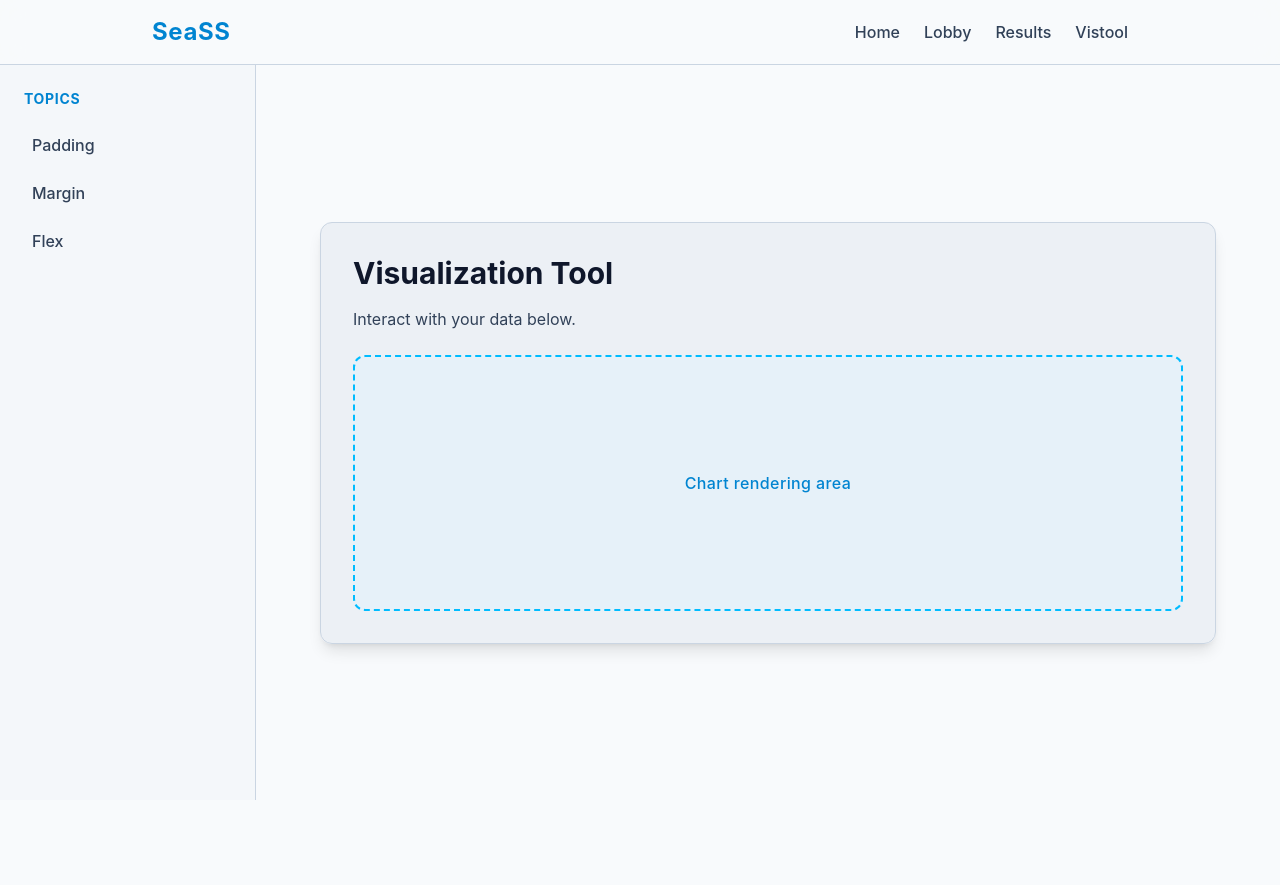
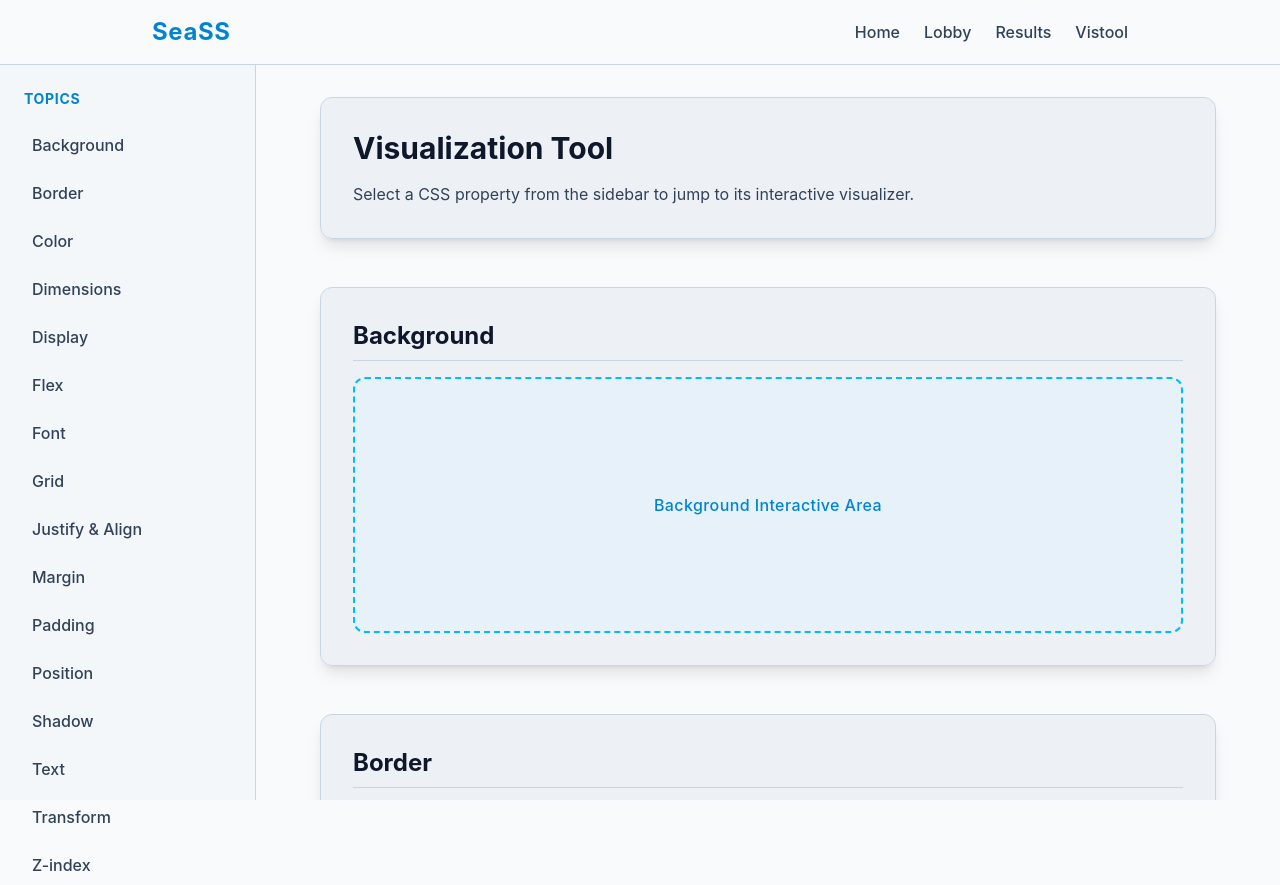
Before and after one commit to cleonard2-5/HackGT13, a React (Vite) app: page /vistool in a window 1280 px wide. Before the commit the page ends 800 px from the top, so only its background shows below. Built offline with nearby package versions, Linux system fonts and the light colour scheme.

Commit message:
visTool updates

```diff
--- a/src/Vistool.jsx
+++ b/src/Vistool.jsx
@@ -1,22 +1,55 @@
 import Navbar from './Navbar'
 
 export default function Vistool() {
-    const Topics = ['Padding', 'Margin', 'Flex']
+  // Consolidated your list and added a few key layout/effect properties
+  const Topics = [
+    'Background', 'Border', 'Color', 'Dimensions', 'Display', 'Flex',
+    'Font', 'Grid', 'Justify & Align', 'Margin', 'Padding',
+    'Position', 'Shadow', 'Text', 'Transform', 'Z-index'
+  ]
 
   return (
-    <div className="flex grow w-full">
-        <Navbar type="Topics" items={Topics}/>
+    // Height constraint ensures the sidebar stays fixed while the right side scrolls
+    <div className="flex grow w-full h-[calc(100vh-73px)]">
+      <Navbar type="Topics" items={Topics} />
 
-        <div className="flex flex-col items-center justify-center grow p-8">
-        <div className="w-full max-w-4xl p-8 bg-slate-200/50 dark:bg-slate-800/50 border border-slate-300 dark:border-slate-800 rounded-xl shadow-lg">
+      {/* Main scrolling container */}
+      <div className="flex flex-col grow p-8 overflow-y-auto scroll-smooth">
+        <div className="w-full max-w-4xl mx-auto space-y-12 pb-32">
+
+          {/* Header Card */}
+          <div className="p-8 bg-slate-200/50 dark:bg-slate-800/50 border border-slate-300 dark:border-slate-800 rounded-xl shadow-lg">
             <h2 className="text-3xl font-bold text-slate-900 dark:text-slate-100 mb-4">Visualization Tool</h2>
-            <p className="mb-6">Interact with your data below.</p>
+            <p className="text-slate-700 dark:text-slate-300">Select a CSS property from the sidebar to jump to its interactive visualizer.</p>
+          </div>
 
-            <div className="h-64 flex items-center justify-center bg-sky-100/50 dark:bg-sky-900/20 border-2 border-dashed border-sky-400 dark:border-sky-700 rounded-xl">
-            <span className="text-sky-600 dark:text-sky-400 font-medium tracking-wide">Chart rendering area</span>
-            </div>
+          {/* Dynamic Topic Sections */}
+          {Topics.map((topic) => {
+            // Converts "Justify & Align" to "justify-&-align" to match the Navbar href format
+            const sectionId = topic.toLowerCase().replace(/\s+/g, '-');
+
+            return (
+              <section
+                key={topic}
+                id={sectionId}
+                className="p-8 bg-slate-200/50 dark:bg-slate-800/50 border border-slate-300 dark:border-slate-800 rounded-xl shadow-lg scroll-mt-24"
+              >
+                <h3 className="text-2xl font-bold text-slate-900 dark:text-slate-100 mb-4 border-b border-slate-300 dark:border-slate-700 pb-2">
+                  {topic}
+                </h3>
+
+                {/* Interactive Tool Area */}
+                <div className="h-64 flex items-center justify-center bg-sky-100/50 dark:bg-sky-900/20 border-2 border-dashed border-sky-400 dark:border-sky-700 rounded-xl">
+                  <span className="text-sky-600 dark:text-sky-400 font-medium tracking-wide">
+                    {topic} Interactive Area
+                  </span>
+                </div>
+              </section>
+            )
+          })}
+
         </div>
-        </div>
+      </div>
     </div>
   )
 }
```
